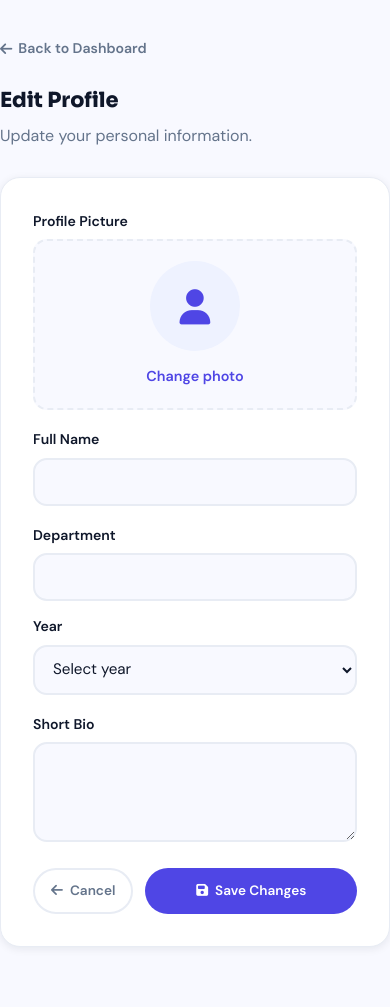
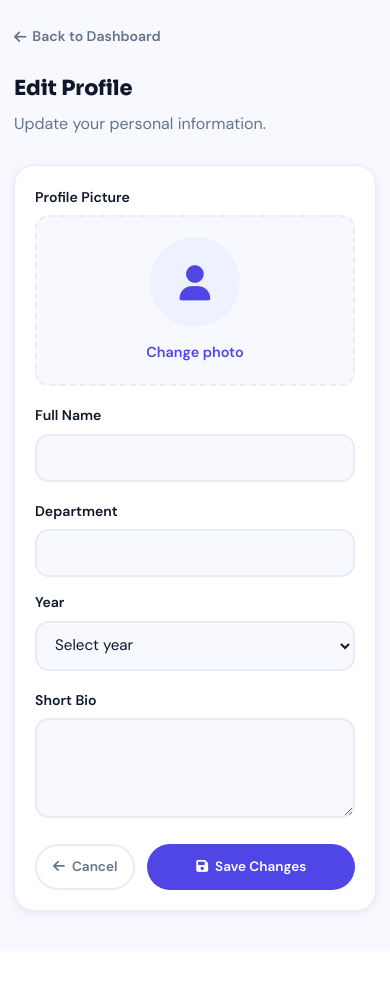
Before and after one commit to ayushnegi-droid/coer_marketplace, a Django app: page /accounts/edit-profile/ in a window 390 px wide. Shown: the part 166-1173 px from the top of the page. After the commit the page ends 1081 px from the top, so only its background shows below. Run offline with Django 4.2, Linux system fonts and the light colour scheme; the visitor is signed in with stand-in values (Sample User, id 1).

Commit message:
fixed mobile spacing and responsive ui

```diff
--- a/templates/accounts/edit_profile.html
+++ b/templates/accounts/edit_profile.html
@@ -2,7 +2,29 @@
 {% block title %}Edit Profile — COER Marketplace{% endblock %}
 
 {% block extra_css %}
-.wrap { max-width: 620px; margin: 0 auto; padding: 36px 0 60px; }
+.wrap{
+    max-width:620px;
+    margin:0 auto;
+    padding:36px 0 60px;
+}
+
+@media(max-width:768px){
+
+    .wrap{
+        padding:24px 14px 40px;
+    }
+
+    .form-card{
+        padding:20px;
+    }
+}
+
+@media(max-width:480px){
+
+    .wrap{
+        padding:18px 12px 30px;
+    }
+}
 .page-header { margin-bottom: 28px; }
 .page-header h2 { font-size: 1.7rem; font-weight: 800; margin-bottom: 6px; }
 .page-header p { color: var(--text-muted); }
@@ -11,6 +33,15 @@
 .pic-upload:hover { border-color: var(--primary); background: var(--primary-soft); }
 .pic-preview { width: 90px; height: 90px; border-radius: 50%; background: var(--primary-soft); display: flex; align-items: center; justify-content: center; font-size: 2.2rem; color: var(--primary); overflow: hidden; }
 .pic-preview img { width: 100%; height: 100%; object-fit: cover; }
+@media(max-width:768px){
+    .wrap{
+        padding:24px 14px 40px;
+    }
+
+    .form-card{
+        padding:20px;
+    }
+}
 {% endblock %}
 
 {% block content %}
--- a/templates/chat/chat.html
+++ b/templates/chat/chat.html
@@ -50,7 +50,7 @@
 @media(max-width:768px){
 
     .chat-wrap{
-        padding:16px 0 20px;
+        padding:16px 14px 20px;
         max-width:100%;
     }
 
@@ -146,7 +146,7 @@
 @media(max-width:480px){
 
     .chat-wrap{
-        padding-top:10px;
+        padding-top:10px 12px 20px;
     }
 
     .chat-header{
```
Also changed, not shown: templates/marketplace/sell.html (+4 -4 lines).
